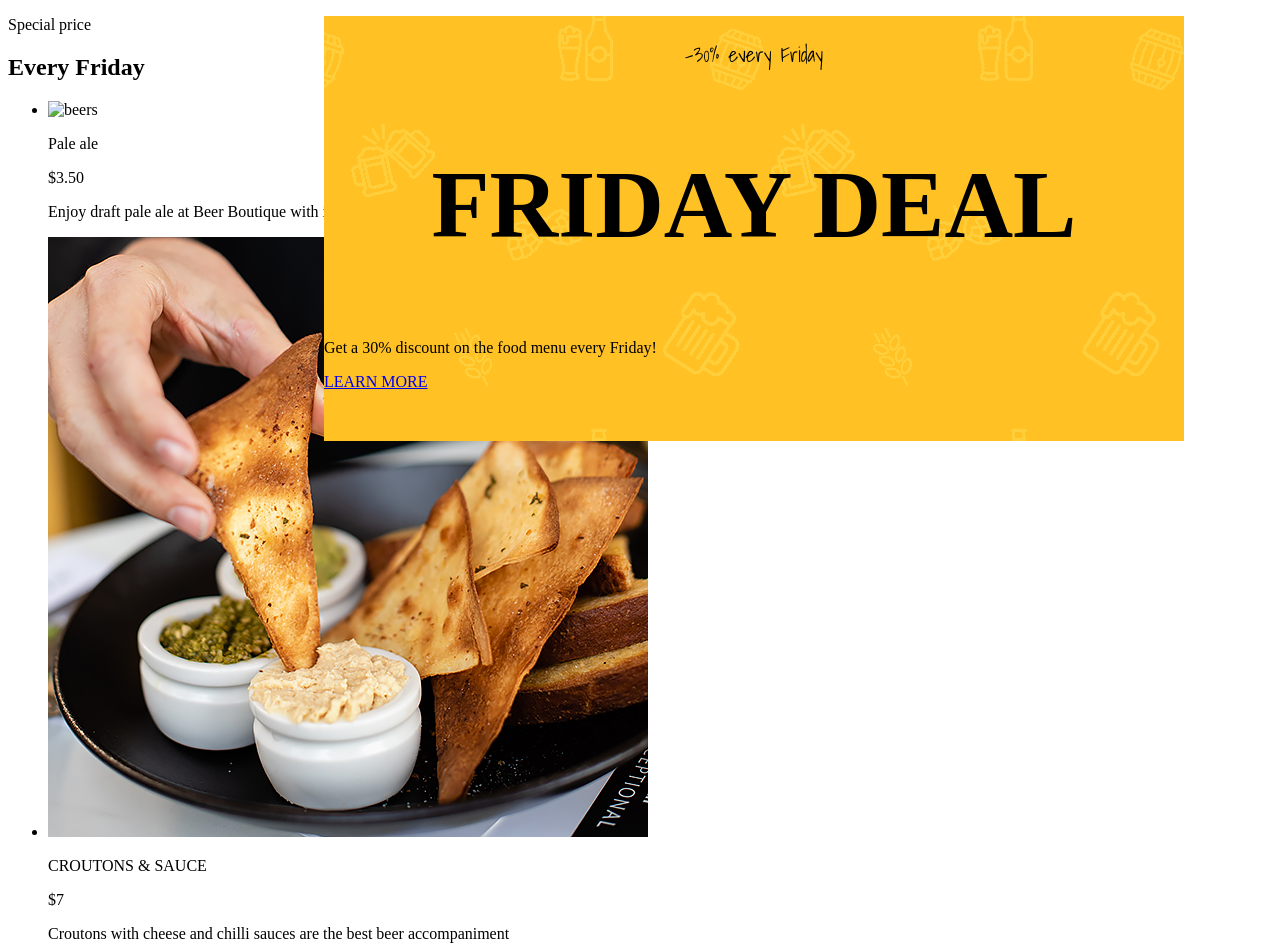
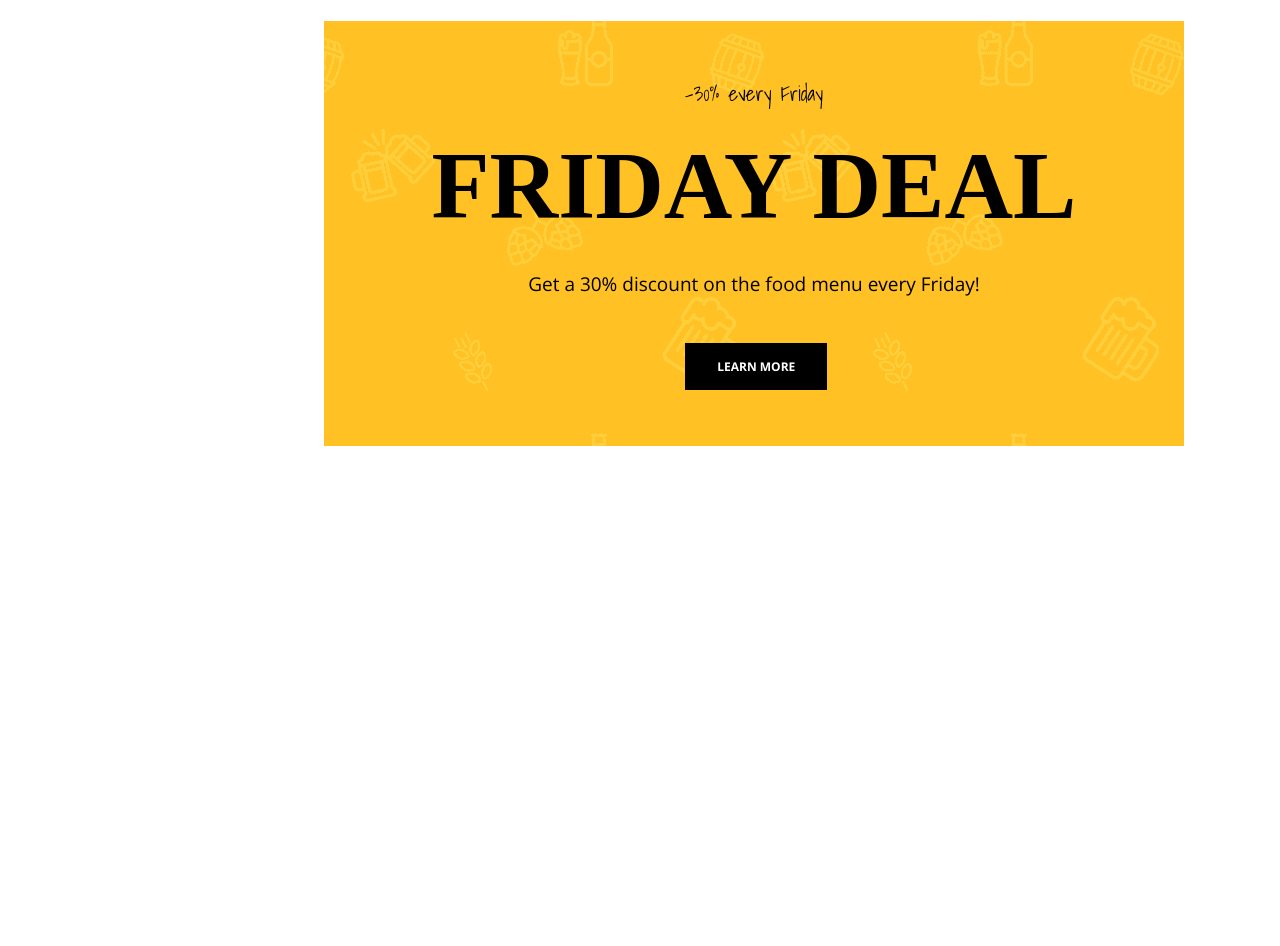
Before and after one commit to Semkovych/hello-html, a plain HTML site: page index.html in a window 1280 px wide. Shown: the top 946 px of the page. After the commit the page ends 800 px from the top, so only its background shows below. Drawn offline with nearby package versions, Linux system fonts and the light colour scheme.

Commit message:
added css

```diff
--- a/css/index.css
+++ b/css/index.css
@@ -9,17 +9,42 @@ div.friday {
     background: url(../img/friday.png);
     width: 860px;
     height: 425px;
-    position: absolute;
 }
 
 .friday-subtitle {
     font-family: 'Shadows Into Light';
     text-align: center;
     font-size: 21px;
+    padding-top: 55px;
+
 }
 
 .friday-title {
     font-family: 'Teco';
     font-size: 95px;
     text-align: center;
+    margin-top: 20px;
+    margin-bottom: 30px;
 }
+
+.friday-deal-sale {
+    font-family: 'Open Sans';
+    font-size: 19px;
+    text-align: center;
+    margin-bottom: 60px;
+}
+
+.friday-button {
+    font-family: 'Open Sans';
+    font-size: 12px;
+    background-color: black;
+    font-weight: bold;
+    color: white;
+    padding: 15px 32px;
+    text-align: center;
+    font-size: 12px;
+    justify-content: center;
+    margin-top: 20%;
+    margin-left: 42%;
+    text-decoration: none;
+}
--- a/index.html
+++ b/index.html
@@ -5,49 +5,16 @@
     <link rel="stylesheet" href="css/index.css" />
   </head>
   <body>
+    <section>
       <div class="friday">
         <div class="friday__deal" id="friday-deal">
           <p class="friday-subtitle">-30% every Friday</p>
           <h2 class="friday-title">FRIDAY DEAL</h2>
-         <p class="friday__deal-sale">
+          <p class="friday-deal-sale">
            Get a 30% discount on the food menu every Friday!
           </p>
-         <a href="#friday-offer">LEARN MORE</a>
+          <a class="friday-button" href="#friday-offer">LEARN MORE</a>
         </div>
-    </div>
-    <section class="friday__offen" id="friday-offen">
-      <p class="friday__offen-subtitle"><span>Special price</span></p>
-      <h2 class="friday__offen-title">Every Friday</h2>
-      <div class="friday__menu">
-        <ul>
-          <li>
-            <img src="img/friday_beer.png" alt="beers" />
-            <p>Pale ale</p>
-            <p class="friday__menu-price">$3.50</p>
-            <p class="friday__menu-description">
-              Enjoy draft pale ale at Beer Boutique with its mild taste and
-              tender aroma
-            </p>
-          </li>
-          <li>
-            <img src="img/fridaymenu2.png" alt="CROUTONS" />
-            <p>CROUTONS & SAUCE</p>
-            <p class="friday__menu-price">$7</p>
-            <p class="friday__menu-description">
-              Croutons with cheese and chilli sauces are the best beer
-              accompaniment
-            </p>
-          </li>
-          <li>
-            <img src="img/fridaymenu1.png" alt="sausages " />
-            <p>PAN WITH SAUSAGES</p>
-            <p class="friday__menu-price">$15</p>
-            <p class="friday__menu-description">
-              Delicious and spicy sausages is our special offer for a big
-              company
-            </p>
-          </li>
-        </ul>
       </div>
     </section>
   </body>
```
Also changed, not shown: img/friday-background.png (added). Lines whose indentation alone changed are shown as unchanged.
